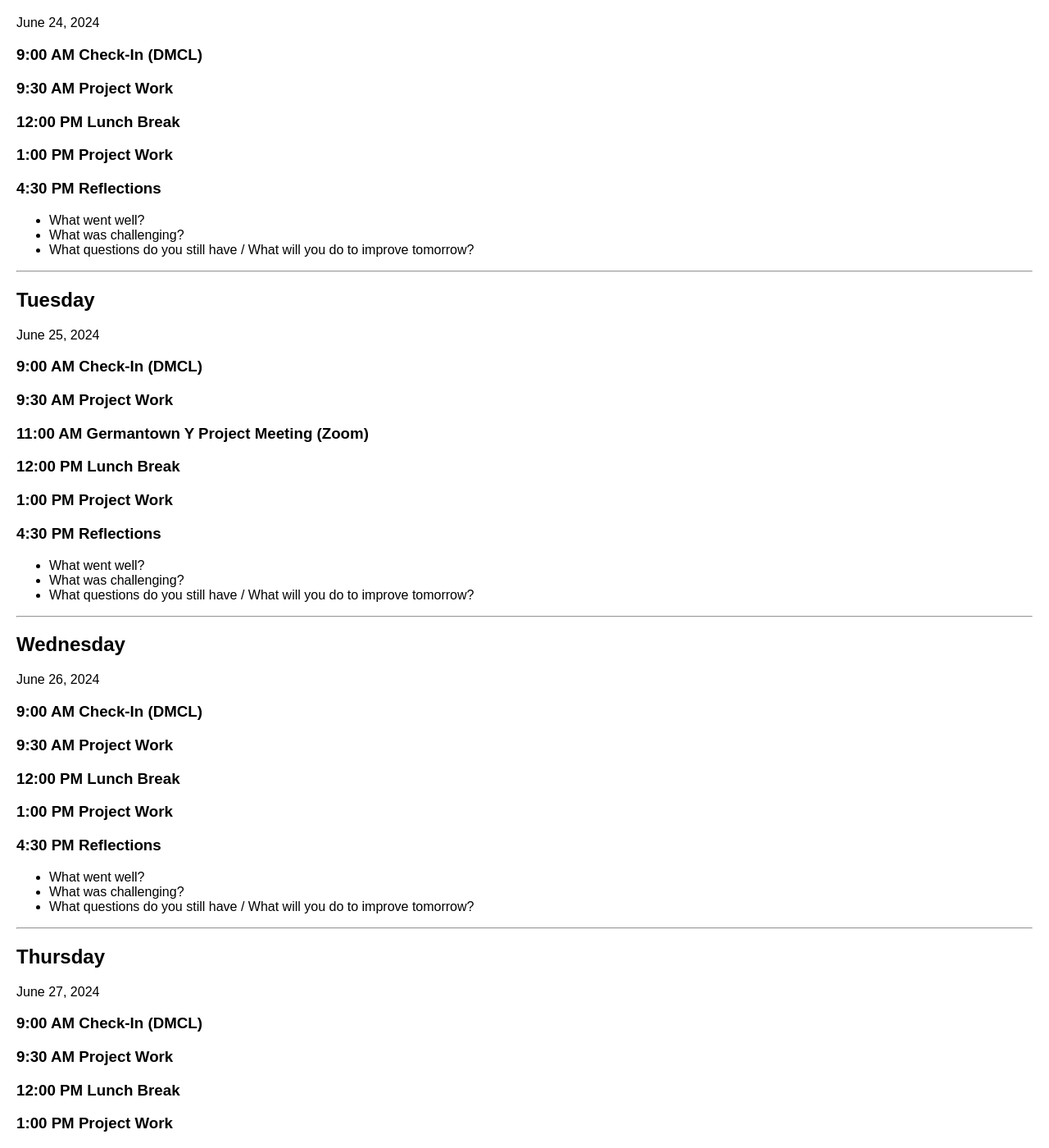
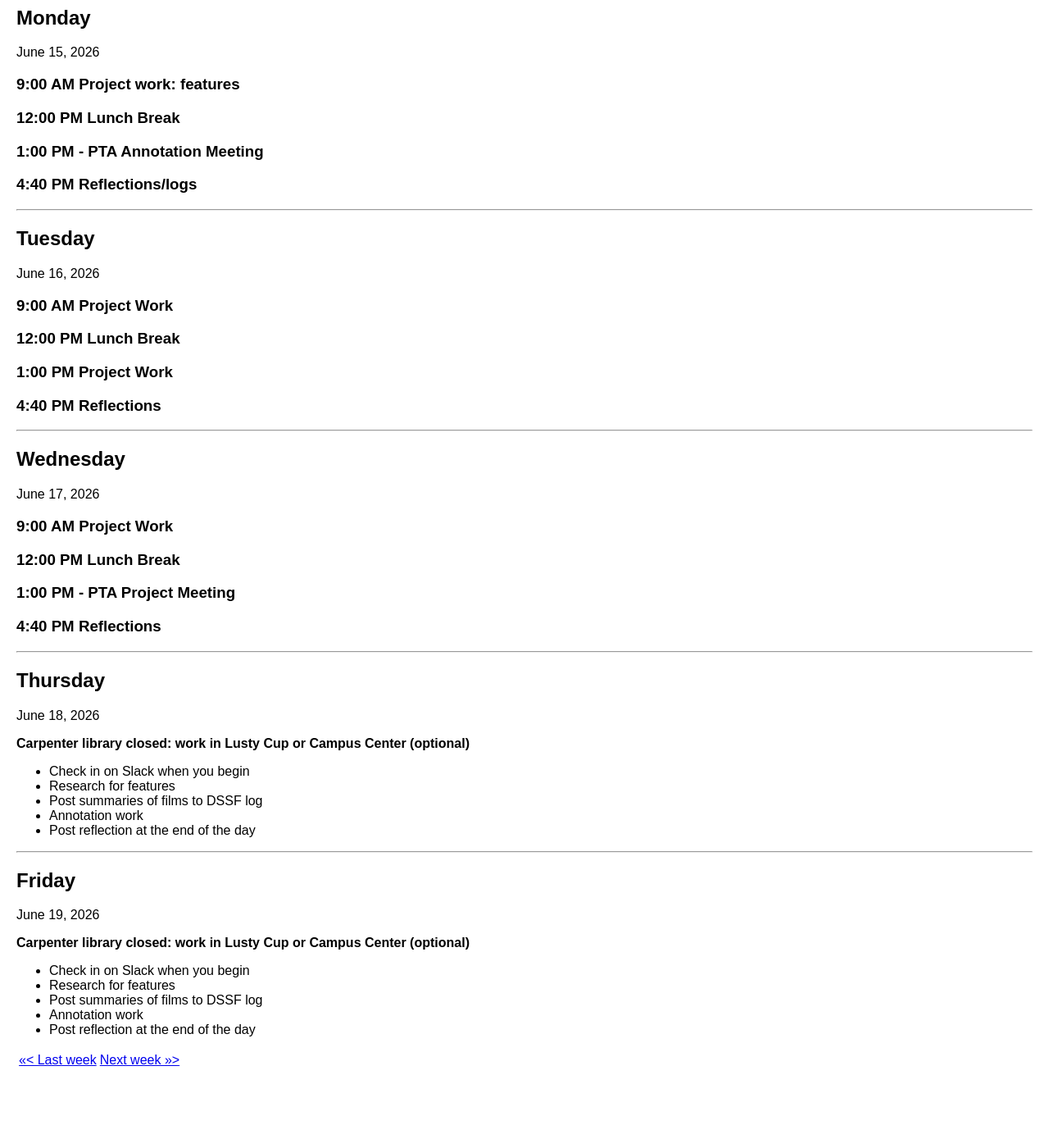
Before and after one commit to digbmc/dssf-syll, a Jekyll site: the page built from _weeks/04-work.md, in a window 1280 px wide and 1400 px high, scrolled down 439 px. Shown: the whole window at 82% size. Built offline with Jekyll 4.4.1, drawn with Linux system fonts in a browser that asks for light colours; after the commit the page ends 1764 px from its top, so only the background shows below that; some of the changed text lies outside the part shown.

Commit message:
updates to weeks 3 and 4

```diff
--- a/_weeks/04-work.md
+++ b/_weeks/04-work.md
@@ -1,104 +1,79 @@
 ---
 layout: week
-title: Project Work
-dates: June 24-28
-public: false
+title: Feature Work - data and sources
+dates: June 15-19
+public: true
 ---
 
-## Resources of Interest
-- ...
+## Priorities for the week
+- Get data and sources for your features
+- Computer vision testing
+- Maybe: begin annotation encoding training
 
 ---
 
 ## Monday
-June 24, 2024
+June 15, 2026
 
-### 9:00 AM Check-In (DMCL)
+### 9:00 AM Project work: features
 
-### 9:30 AM Project Work
+### 12:00 PM Lunch Break
+
+### 1:00 PM - PTA Annotation Meeting
+
+### 4:40 PM Reflections/logs
+
+---
+
+## Tuesday
+June 16, 2026
+
+### 9:00 AM Project Work
 
 ### 12:00 PM Lunch Break
 
 ### 1:00 PM Project Work
 
-### 4:30 PM Reflections
-- What went well?
-- What was challenging?
-- What questions do you still have / What will you do to improve tomorrow?
-
----
-
-## Tuesday
-June 25, 2024
-
-### 9:00 AM Check-In (DMCL)
-
-### 9:30 AM Project Work
-
-### 11:00 AM Germantown Y Project Meeting (Zoom)
-
-### 12:00 PM Lunch Break
-
-### 1:00 PM Project Work
-
-### 4:30 PM Reflections
-- What went well?
-- What was challenging?
-- What questions do you still have / What will you do to improve tomorrow?
+### 4:40 PM Reflections
 
 ---
 
 ## Wednesday
-June 26, 2024
+June 17, 2026
 
-### 9:00 AM Check-In (DMCL)
-
-### 9:30 AM Project Work
+### 9:00 AM Project Work
 
 ### 12:00 PM Lunch Break
 
-### 1:00 PM Project Work
+### 1:00 PM - PTA Project Meeting
 
-### 4:30 PM Reflections
-- What went well?
-- What was challenging?
-- What questions do you still have / What will you do to improve tomorrow?
+### 4:40 PM Reflections
 
 ---
 
 ## Thursday
-June 27, 2024
+June 18, 2026
 
-### 9:00 AM Check-In (DMCL)
+**Carpenter library closed: work in Lusty Cup or Campus Center (optional)**
 
-### 9:30 AM Project Work
-
-### 12:00 PM Lunch Break
-
-### 1:00 PM  Project Work
-
-### 4:30 PM Reflections
-- What went well?
-- What was challenging?
-- What questions do you still have / What will you do to improve tomorrow?
+- Check in on Slack when you begin
+- Research for features
+- Post summaries of films to DSSF log
+- Annotation work
+- Post reflection at the end of the day
 
 ---
 
 ## Friday
-June 28, 2024
 
-### 9:00 AM Check-In (DMCL)
+June 19, 2026
 
-### 9:30 AM Project Work
+**Carpenter library closed: work in Lusty Cup or Campus Center (optional)**
 
-### 12:00 PM Lunch Break
-
-### 1:00 PM Project Work
-
-### 4:30 PM Reflections & Weekly Forecast
-- What went well?
-- What was challenging?
-- What questions do you still have / What will you do to improve next week?
-
+- Check in on Slack when you begin
+- Research for features
+- Post summaries of films to DSSF log
+- Annotation work
+- Post reflection at the end of the day
 
 [<<< Last week](03-work) | [Next week >>>](05-work)
```
Also changed, not shown: _weeks/03-work.md (+2 -1 lines).
